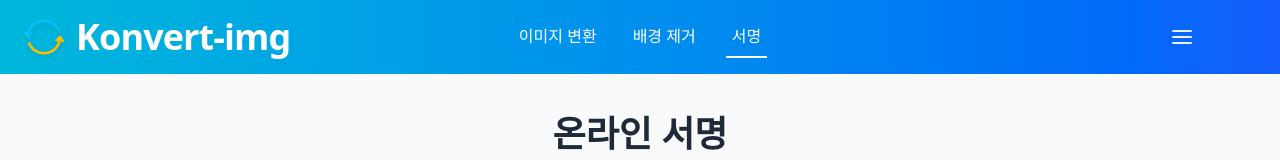
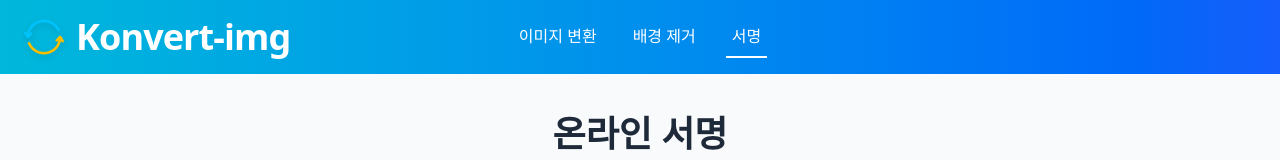
Before and after one commit to terrydkim/konvert-img, a React (Vite) app: page /signature in a window 1280 px wide. Shown: the top 160 px of the page. Built offline with nearby package versions, Linux system fonts and the light colour scheme.

Commit message:
fix: 햄버거 메뉴 큰 화면에서 숨김

```diff
--- a/src/components/header/Header.tsx
+++ b/src/components/header/Header.tsx
@@ -57,7 +57,7 @@ export default function Header() {
             </ul>
           </nav>
           <HamburgerMenu
-            className="col-start-2 justify-self-end md:col-start-3"
+            className="col-start-2 justify-self-end md:hidden"
             links={[
               { to: "/", label: "이미지 변환" },
               { to: "/remove-background", label: "배경 제거" },
```
